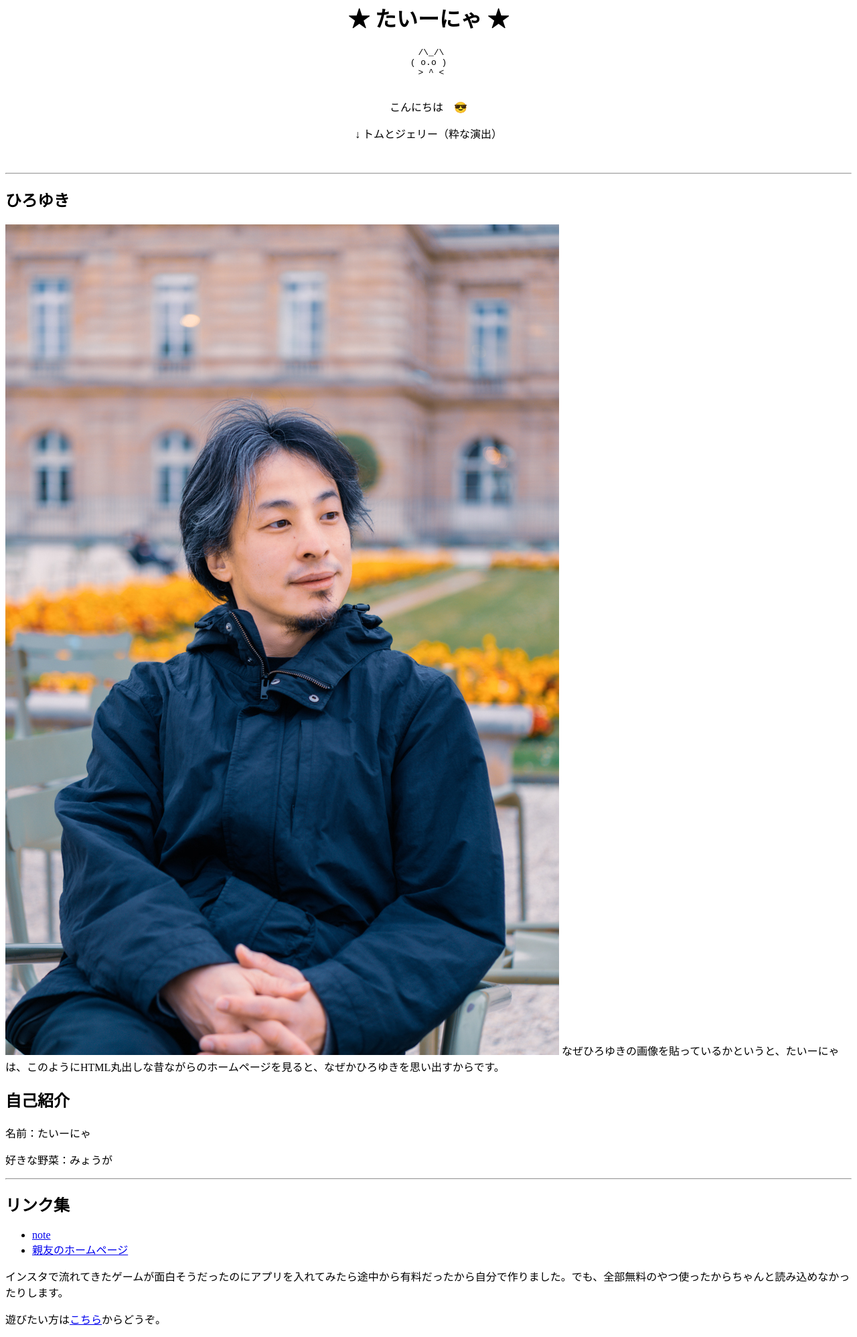
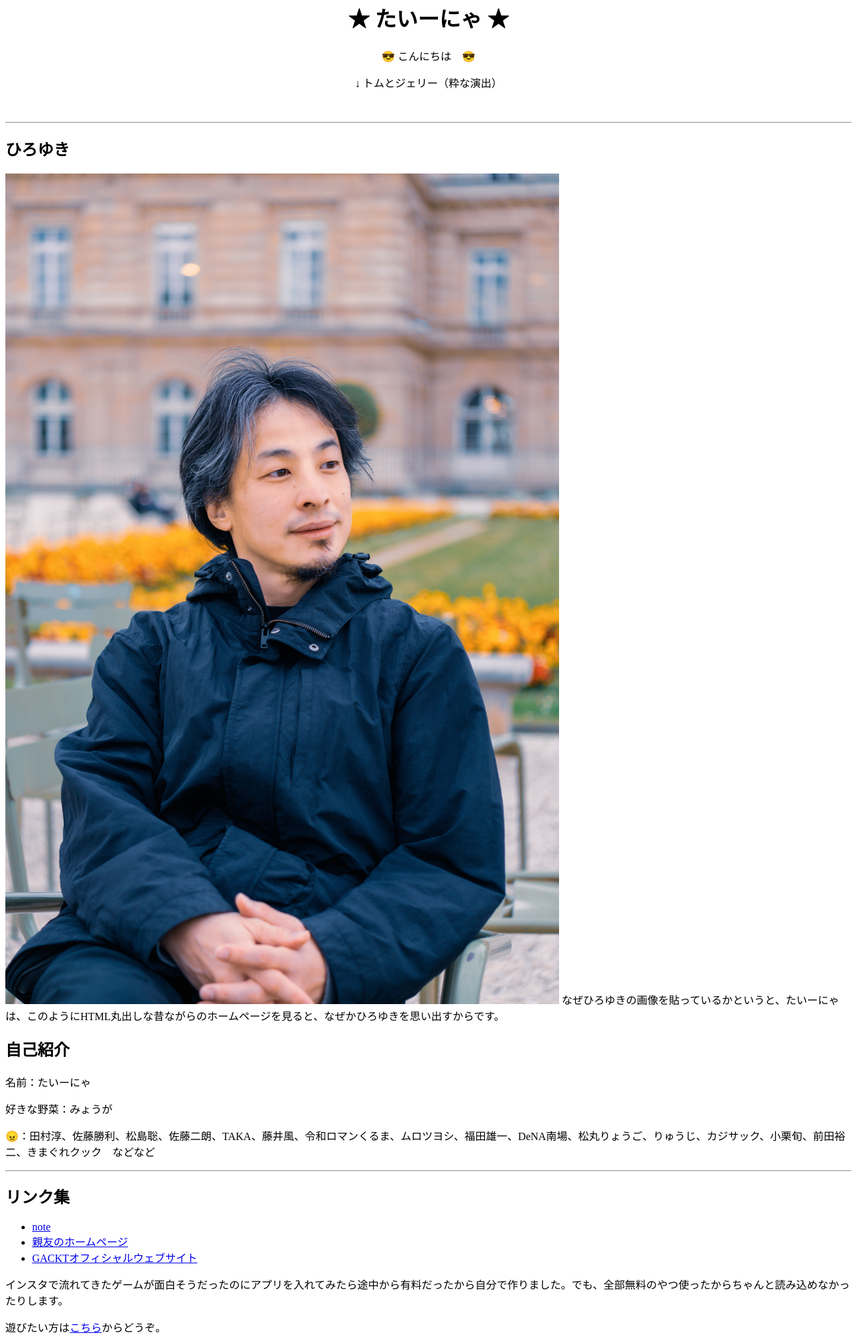
Before and after one commit to tgmnt/tgmnt.github.io, a plain HTML site: page index.html in a window 1280 px wide. Shown: the part 18-2014 px from the top of the page at 67% size. Drawn offline with Linux system fonts and the light colour scheme.

Commit message:
Update index.html with new content and links

```diff
--- a/index.html
+++ b/index.html
@@ -12,13 +12,7 @@
   <center>
     <h1>★ たいーにゃ ★</h1>
 
-    <pre>
- /\_/\
-( o.o )
- > ^ <
-    </pre>
-
-    <p>こんにちは　😎</p>
+    <p>😎 こんにちは　😎</p>
 
     <p>↓ トムとジェリー（粋な演出）</p>
 
@@ -40,6 +34,7 @@
 
   <p>名前：たいーにゃ</p>
   <p>好きな野菜：みょうが</p>
+  <p>😠：田村淳、佐藤勝利、松島聡、佐藤二朗、TAKA、藤井風、令和ロマンくるま、ムロツヨシ、福田雄一、DeNA南場、松丸りょうご、りゅうじ、カジサック、小栗旬、前田裕二、きまぐれクック　などなど</p>
 
   <hr>
 
@@ -48,6 +43,7 @@
   <ul>
     <li><a href="https://note.com/brainy_knot274">note</a></li>
     <li><a href="https://yoskeys.github.io/bosky.github.io/?utm_source=chatgpt.com">親友のホームページ</a></li>
+    <li><a href="https://gackt.com">GACKTオフィシャルウェブサイト</a></li>
   </ul>
 
   <p>インスタで流れてきたゲームが面白そうだったのにアプリを入れてみたら途中から有料だったから自分で作りました。でも、全部無料のやつ使ったからちゃんと読み込めなかったりします。</p>
@@ -85,7 +81,7 @@
 
   <details>
     <summary>ここをクリック</summary>
-    <img src="Hiroyuki_fuck.jpg" alt="ひろゆきの画像。クール">
+    <img src="Hiroyuki_fuck.jpeg" alt="ひろゆきの画像。クール">
     <p>若気の至り</p>
   </details>
 
```
